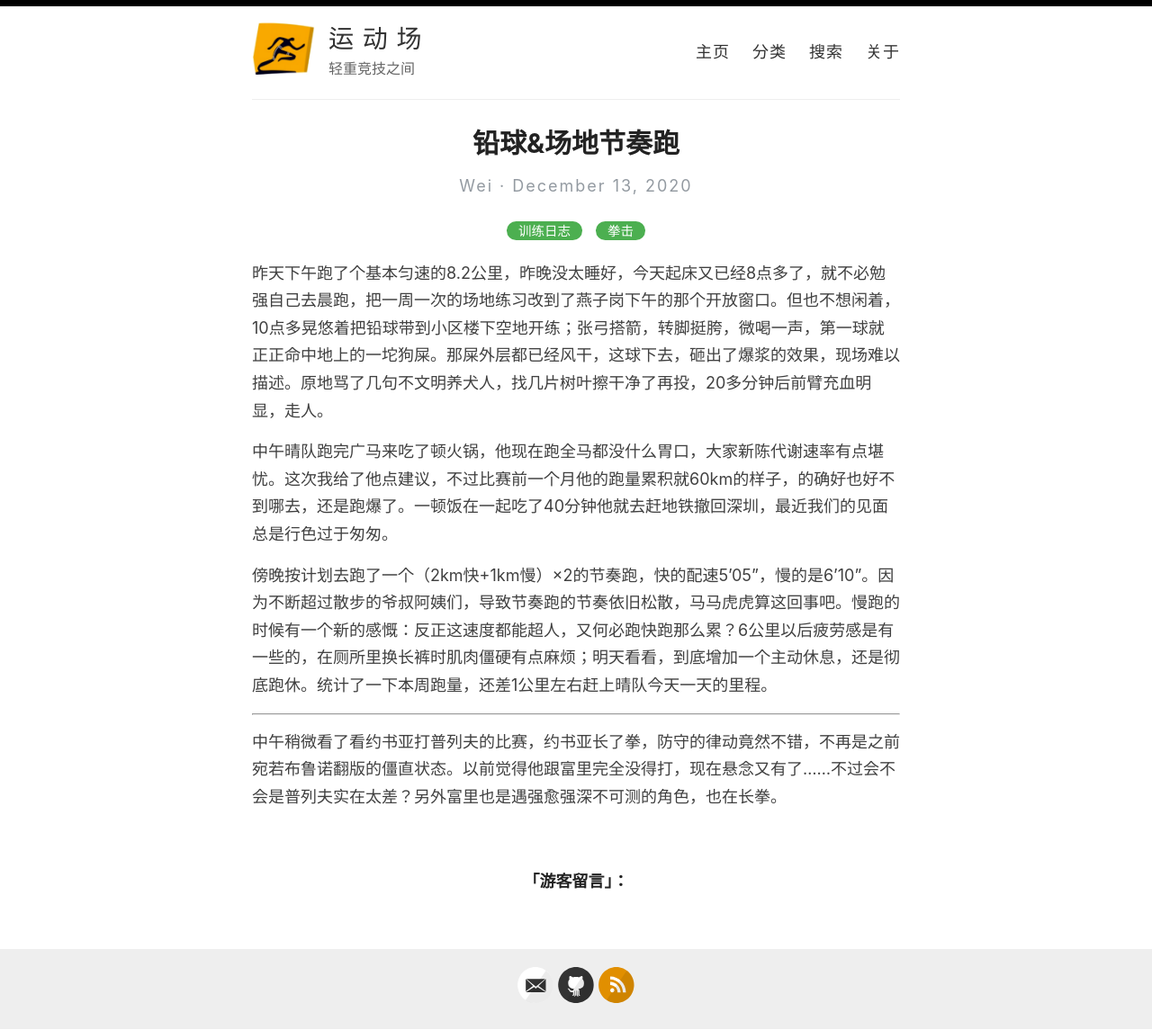
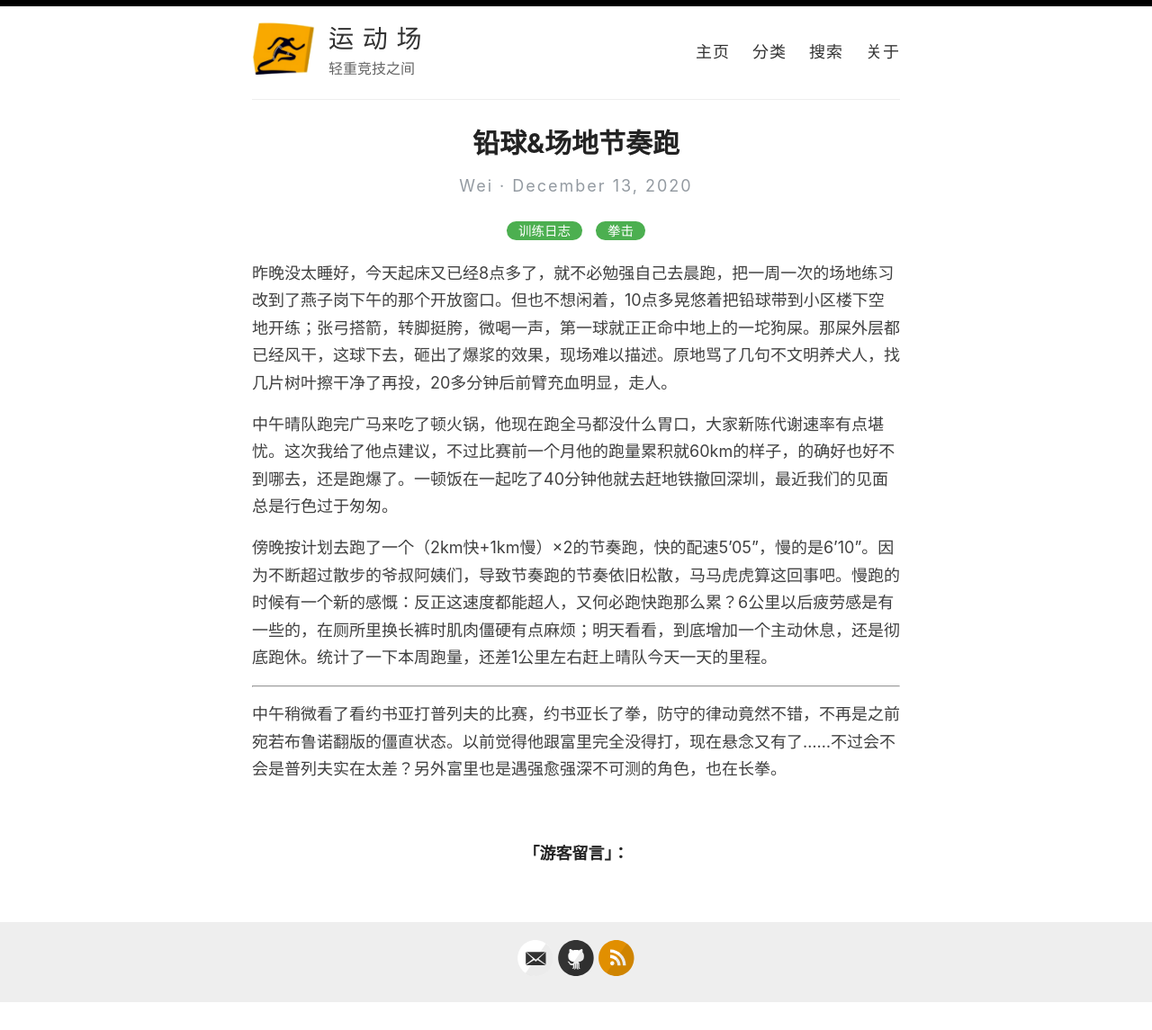
Before and after one commit to athletik/athletik.github.io, a Jekyll site: the page built from _posts/2020-12-13-铅球&场地节奏跑.md, in a window 1280 px wide. Shown: the whole page at 90% size. Built offline with Jekyll 4.4.1, drawn with Linux system fonts in a browser that asks for light colours; comment, search, counter and statistics services are not loaded; after the commit the page ends 1114 px from its top, so only the background shows below that.

Commit message:
Update 2020-12-13-铅球&场地节奏跑.md

```diff
--- a/_posts/2020-12-13-铅球&场地节奏跑.md
+++ b/_posts/2020-12-13-铅球&场地节奏跑.md
@@ -4,7 +4,7 @@
 title: 铅球&场地节奏跑
 ---
 
-昨天下午跑了个基本匀速的8.2公里，昨晚没太睡好，今天起床又已经8点多了，就不必勉强自己去晨跑，把一周一次的场地练习改到了燕子岗下午的那个开放窗口。但也不想闲着，10点多晃悠着把铅球带到小区楼下空地开练；张弓搭箭，转脚挺胯，微喝一声，第一球就正正命中地上的一坨狗屎。那屎外层都已经风干，这球下去，砸出了爆浆的效果，现场难以描述。原地骂了几句不文明养犬人，找几片树叶擦干净了再投，20多分钟后前臂充血明显，走人。
+昨晚没太睡好，今天起床又已经8点多了，就不必勉强自己去晨跑，把一周一次的场地练习改到了燕子岗下午的那个开放窗口。但也不想闲着，10点多晃悠着把铅球带到小区楼下空地开练；张弓搭箭，转脚挺胯，微喝一声，第一球就正正命中地上的一坨狗屎。那屎外层都已经风干，这球下去，砸出了爆浆的效果，现场难以描述。原地骂了几句不文明养犬人，找几片树叶擦干净了再投，20多分钟后前臂充血明显，走人。
 
 中午晴队跑完广马来吃了顿火锅，他现在跑全马都没什么胃口，大家新陈代谢速率有点堪忧。这次我给了他点建议，不过比赛前一个月他的跑量累积就60km的样子，的确好也好不到哪去，还是跑爆了。一顿饭在一起吃了40分钟他就去赶地铁撤回深圳，最近我们的见面总是行色过于匆匆。
 
```
